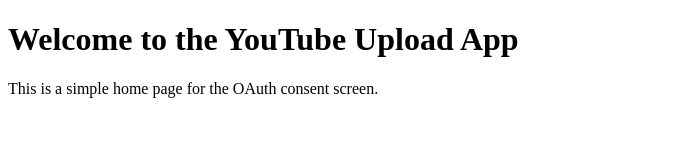
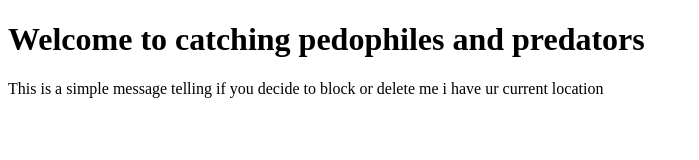
Before and after one commit to ilwin555/ilwin555.github.io, a plain HTML site: page index.html in a window 1280 px wide. Shown: the whole page, without its empty margins (0-699 px from the left). Drawn offline with Linux system fonts and the light colour scheme.

Commit message:
Update index.html

```diff
--- a/index.html
+++ b/index.html
@@ -4,7 +4,7 @@
     <title>YouTube Upload App</title>
 </head>
 <body>
-    <h1>Welcome to the YouTube Upload App</h1>
-    <p>This is a simple home page for the OAuth consent screen.</p>
+    <h1>Welcome to catching pedophiles and predators</h1>
+    <p>This is a simple message telling if you decide to block or delete me i have ur current location</p>
 </body>
 </html>
```
